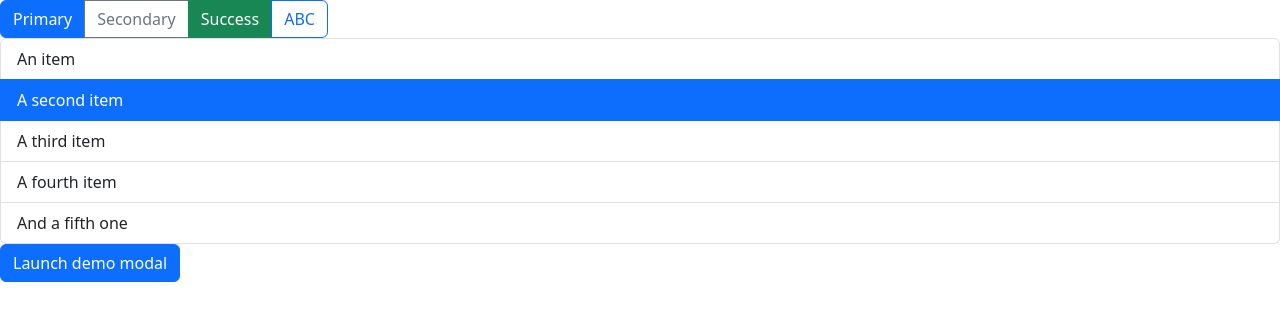
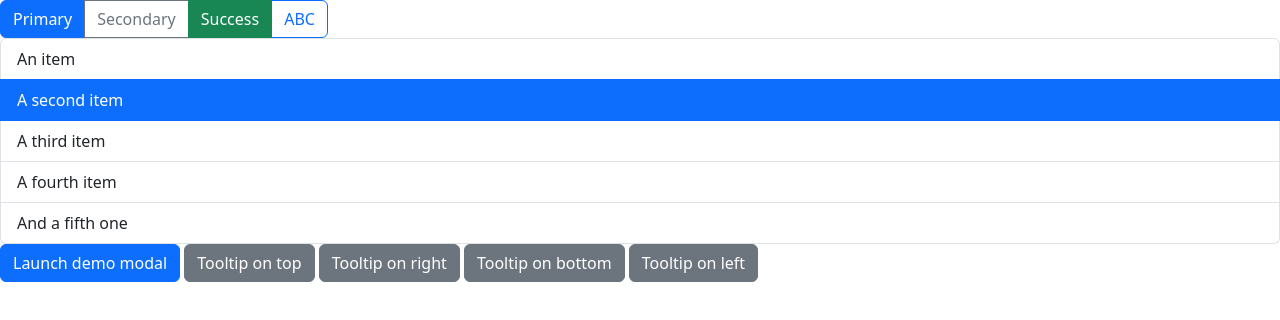
Before and after one commit to JunesWorld/bootstrap-practice, a plain HTML site: page index.html in a window 1280 px wide. Drawn offline with nearby package versions, Linux system fonts and the light colour scheme.

Commit message:
Tooltips

```diff
--- a/index.html
+++ b/index.html
@@ -69,5 +69,22 @@
   </div>
 </div>
 
+<!--
+  [Tooltips] : 마우스를 올리면 팝업으로 나오는 설명창
+  - 성능상의 이유로 JS로 초기화를 시켜주고 사용해야 함!
+-->
+  <button type="button" class="btn btn-secondary" data-bs-toggle="tooltip" data-bs-placement="top" data-bs-title="Tooltip on top">
+    Tooltip on top
+  </button>
+  <button type="button" class="btn btn-secondary" data-bs-toggle="tooltip" data-bs-placement="right" data-bs-title="Tooltip on right">
+    Tooltip on right
+  </button>
+  <button type="button" class="btn btn-secondary" data-bs-toggle="tooltip" data-bs-placement="bottom" data-bs-title="Tooltip on bottom">
+    Tooltip on bottom
+  </button>
+  <button type="button" class="btn btn-secondary" data-bs-toggle="tooltip" data-bs-placement="left" data-bs-title="Tooltip on left">
+    Tooltip on left
+  </button>
+
 </body>
 </html>
--- a/main.js
+++ b/main.js
@@ -5,3 +5,7 @@ const modalEl = document.querySelector('#exampleModal')
 modalEl.addEventListener('shown.bs.modal', function() {
   emailInputEl.focus()
 })
+
+// Tooltips 초기화
+const tooltipTriggerList = document.querySelectorAll('[data-bs-toggle="tooltip"]')
+const tooltipList = [...tooltipTriggerList].map(tooltipTriggerEl => new bootstrap.Tooltip(tooltipTriggerEl))
```
